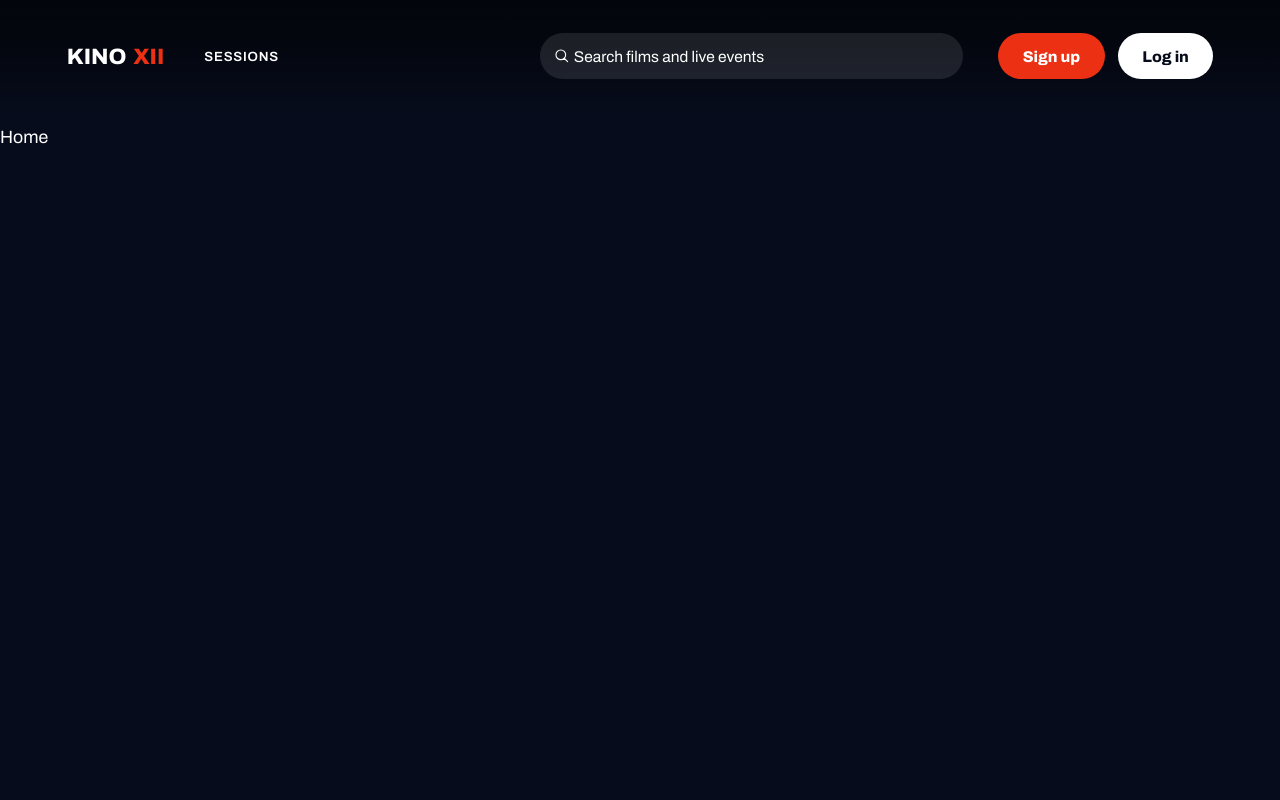
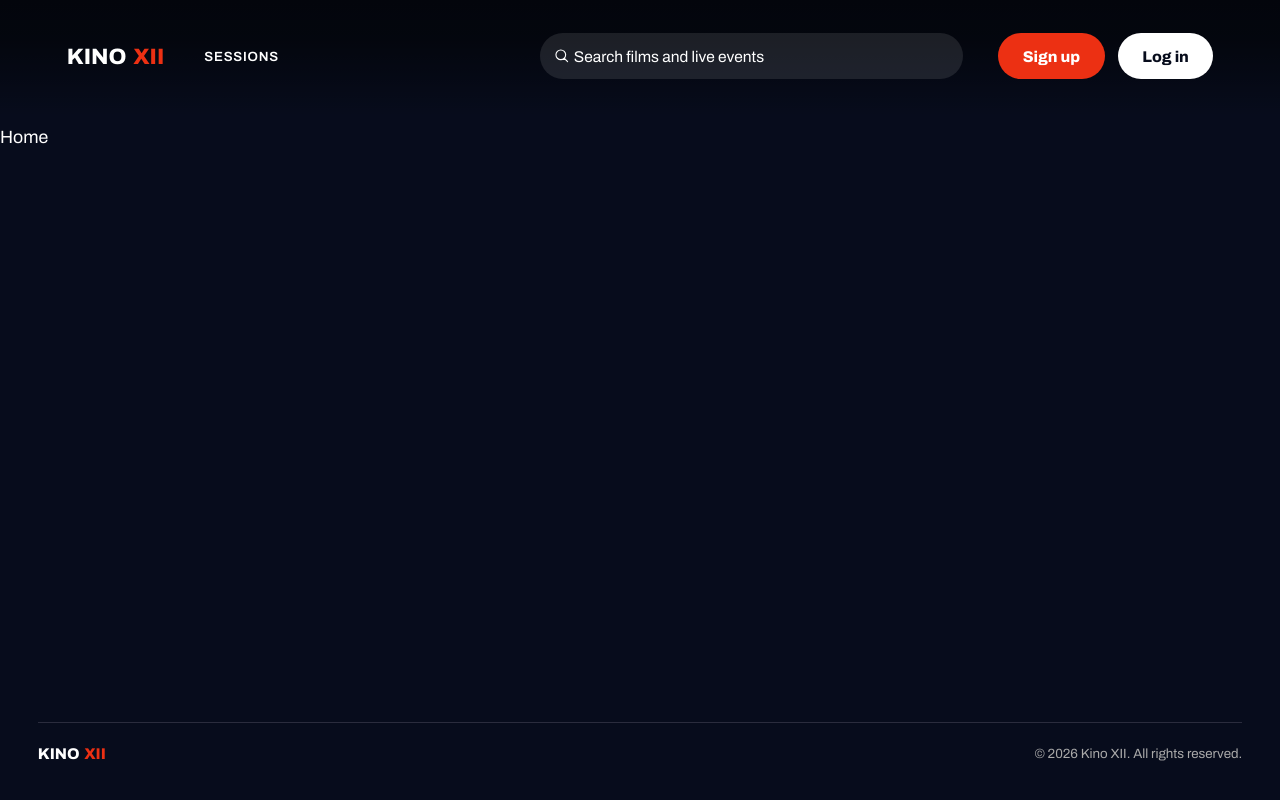
Before and after one commit to gigoshkin/kino, a React (Vite) app: page / in a window 1280 px wide. Built offline with nearby package versions, Linux system fonts and the light colour scheme; no server answers.

Commit message:
feat: footer

```diff
--- a/src/App.jsx
+++ b/src/App.jsx
@@ -1,4 +1,5 @@
 import { Outlet } from 'react-router-dom';
+import Footer from './components/Footer';
 import Navbar from './components/Navbar';
 import LoginModal from './components/auth/LoginModal';
 import RegisterModal from './components/auth/RegisterModal';
@@ -8,9 +9,12 @@ function App() {
   const { modal } = useAuth();
 
   return (
-    <div className="min-h-[calc(100vh/var(--page-zoom))]">
+    <div className="flex min-h-[calc(100vh/var(--page-zoom))] flex-col">
       <Navbar />
-      <Outlet />
+      <main className="flex-1">
+        <Outlet />
+      </main>
+      <Footer />
       {modal === 'login' && <LoginModal />}
       {modal === 'register' && <RegisterModal />}
     </div>
--- /dev/null
+++ b/src/components/Footer.jsx
@@ -0,0 +1,14 @@
+export default function Footer() {
+  return (
+    <footer className="flex flex-col gap-5 bg-page px-8.5 pb-8.5 pt-6.75">
+      <div className="h-px w-full bg-raised" />
+      <div className="flex items-center justify-between">
+        <p className="flex gap-1 text-label font-extrabold">
+          <span>KINO</span>
+          <span className="text-red">XII</span>
+        </p>
+        <p className="text-body-s text-muted">© 2026 Kino XII. All rights reserved.</p>
+      </div>
+    </footer>
+  );
+}
--- a/src/components/Navbar.jsx
+++ b/src/components/Navbar.jsx
@@ -8,7 +8,7 @@ export default function Navbar() {
   const { user, isLoggedIn, openLogin, openRegister } = useAuth();
 
   return (
-    <header className="w-full pt-7.5 pb-10 px-15 flex flex-row items-center justify-between bg-[linear-gradient(180deg,#000_-212.35%,rgba(0,0,0,0.51)_32.09%,rgba(0,0,0,0)_93.93%)]">
+    <header className="relative z-20 w-full pt-7.5 pb-10 px-15 flex flex-row items-center justify-between bg-[linear-gradient(180deg,#000_-212.35%,rgba(0,0,0,0.51)_32.09%,rgba(0,0,0,0)_93.93%)]">
       <div className="flex flex-row items-center gap-9">
         <Link className="flex flex-row items-center font-extrabold text-h2" to="/">
           <span className="mr-1.5">KINO</span>
```
